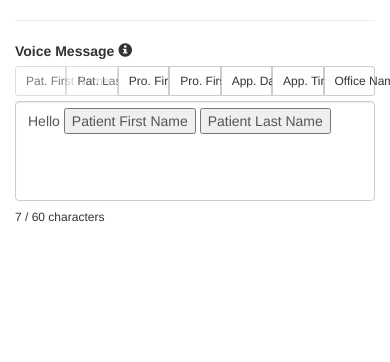
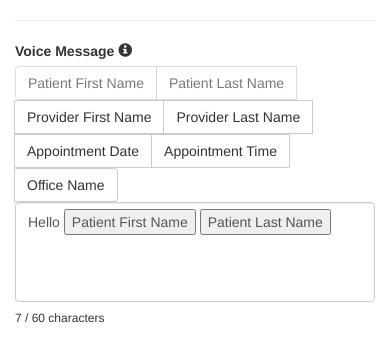
Before and after one commit to Robooto/messagecontrol, a website: page index.html in a window 390 px wide. Drawn offline with nearby package versions, Linux system fonts and the light colour scheme; files that its build step writes are made by us from their sources.

Commit message:
update buttons to be a tool bar

```diff
--- a/index.html
+++ b/index.html
@@ -13,7 +13,7 @@
 
     <!-- Optional theme -->
     <style>
-        #voiceTemplate{
+        #voiceTemplate {
             height: 100px;
         }
     </style>
@@ -43,6 +43,10 @@
     <!-- endinject -->
 
     <script>
+        String.prototype.replaceAll = function(search, replacement) {
+            var target = this;
+            return target.replace(new RegExp(search, 'g'), replacement);
+        };
         $(document).ready(function() {
             $('#voiceTemplate').remindermessage();
         });
--- a/js/rmMessageWidget.js
+++ b/js/rmMessageWidget.js
@@ -1,4 +1,4 @@
-$.widget("oa.remindermessage", {
+$.widget('oa.remindermessage', {
     options: {
         count: 60,
         wordList: [{
@@ -36,55 +36,56 @@ $.widget("oa.remindermessage", {
                 abr: 'Office Name',
                 template: '{OfficeName}',
                 name: 'oName'
-        }],
+            }
+        ],
         parseTemplateStrings: {
-            'patFirstName': function () {
+            'patFirstName': function() {
                 return '<input type="button" class="clearable" name="patFirstName" value="Patient First Name" />';
             },
-            'patLastName': function () {
+            'patLastName': function() {
                 return '<input type="button" class="clearable" name="patLastName" value="Patient Last Name" />';
             },
-            'proFirstName': function () {
-                return '<input type="button" class="clearable" name="proFirstName" value="Provider First Name" />';;
+            'proFirstName': function() {
+                return '<input type="button" class="clearable" name="proFirstName" value="Provider First Name" />';
             },
-            'proLastName': function () {
+            'proLastName': function() {
                 return '<input type="button" class="clearable" name="proLastName" value="Provider Last Name" />';
             },
-            'appDate': function () {
+            'appDate': function() {
                 return '<input type="button" class="clearable" name="appDate" value="Appointment Date" />';
             },
-            'appTime': function () {
+            'appTime': function() {
                 return '<input type="button" class="clearable" name="appTime" value="Appointment Time" />';
             },
-            'oName': function () {
+            'oName': function() {
                 return '<input type="button" class="clearable" name="oName" value="Office Name" />';
             }
         },
         templateStrings: {
-            'patFirstName': function () {
+            'patFirstName': function() {
                 return '{PatientFirstName}';
             },
-            'patLastName': function () {
+            'patLastName': function() {
                 return '{PatientLastName}';
             },
-            'proFirstName': function () {
+            'proFirstName': function() {
                 return '{ProviderFirstName}';
             },
-            'proLastName': function () {
+            'proLastName': function() {
                 return '{ProviderLastName}';
             },
-            'appDate': function () {
+            'appDate': function() {
                 return '{AppDate}';
             },
-            'appTime': function () {
+            'appTime': function() {
                 return '{AppTime}';
             },
-            'oName': function () {
+            'oName': function() {
                 return '{OfficeName}';
             }
         }
     },
-    _create: function () {
+    _create: function() {
         console.log(this.element[0].id);
         var div = $('<div>', {});
         this.element.wrap(div);
@@ -95,38 +96,38 @@ $.widget("oa.remindermessage", {
         this.element.parent().append(this._createCharCounter());
 
         this._on(this.element.parent(), {
-            'click.clearable': function(e){
+            'click.clearable': function(e) {
                 this._clearable(e);
             }
         });
 
         this._on(this.element, {
-            keyup: function (e) {
-                this.updateCount();
+            keyup: function(e) {
+                this.updateCount(e);
                 this.checkTemplates(e);
             }
         });
 
         this._render();
     },
-    checkTemplates: function(e){
+    checkTemplates: function(e) {
         var htmlButtons = this.element.find('input');
 
         var wordList = this.element.parent().find('.rm-wordList');
-        var buttonTemplates = wordList.find('.btn-group-sm').find('button');
+        var buttonTemplates = wordList.find('button');
 
         // Enable buttons
-        $.each(buttonTemplates, function (index,item) {
+        $.each(buttonTemplates, function(index, item) {
             $(item).attr('disabled', false);
         });
 
         // Disable options that are parsed
-        $.each(htmlButtons, function (index, item) {
+        $.each(htmlButtons, function(index, item) {
             var name = $(item).attr('name');
             var templates = ['patFirstName', 'patLastName', 'proFirstName', 'proLastName', 'appDate', 'appTime', 'oName'];
             var templateItem = $.inArray(name, templates);
-            if(templateItem > -1){
- buttonTemplates.filter('button[name='+templates[templateItem]+']').attr('disabled', true);
+            if (templateItem > -1) {
+                buttonTemplates.filter('button[name=' + templates[templateItem] + ']').attr('disabled', true);
             }
         }.bind(this));
 
@@ -135,7 +136,7 @@ $.widget("oa.remindermessage", {
         var span = $('<span>', {
             style: 'display: block; text-align: left;',
             'class': 'h6',
-            html: '<span>' + this.countLeft() + '</span>'  + ' / ' + this.options.count + ' characters'
+            html: '<span>' + this.countLeft() + '</span>' + ' / ' + this.options.count + ' characters'
         });
 
         return span;
@@ -143,35 +144,35 @@ $.widget("oa.remindermessage", {
     countLeft: function() {
         return this.element.text().length;
     },
-    updateCount: function () {
+    updateCount: function(e) {
         if (this.element.text().length > this.options.count) {
-//            this.element.text(this.element.text().substr(0, this.options.count));
+            //TODO Stop typing
+            return false;
         }
         this.element.siblings('span').children('span').text(this.countLeft());
     },
-    _setOptions: function (key, value) {
+    _setOptions: function(key, value) {
         $.Widget.prototype._setOptions.call(this, key, value);
         this._super(key, value);
         this._render();
     },
-    _render: function () {
+    _render: function() {
         this.parseTemplateString();
         this.updateCount();
     },
-    _clearable: function (event) {
+    _clearable: function(event) {
         var name = $(event.target).attr('name');
-        this.enableOption(name);
+        this.toggleOption(false, name);
         $(event.target).remove();
-
     },
     parseTemplateString: function() {
         var html = this.element.html();
         var pTempString = this.options.parseTemplateStrings;
 
         // Disable options that are parsed
-        $.each(this.options.wordList, function(index, item){
-            if(html.indexOf(item.template) > -1) {
-                this.disableOption(item.name);
+        $.each(this.options.wordList, function(index, item) {
+            if (html.indexOf(item.template) > -1) {
+                this.toggleOption(true, item.name);
             }
         }.bind(this));
 
@@ -182,7 +183,7 @@ $.widget("oa.remindermessage", {
             .replace('{ProviderLastName}', pTempString['proLastName']())
             .replace('{AppDate}', pTempString['appDate']())
             .replace('{AppTime}', pTempString['appTime']())
-            .replace('{OfficeName}', pTempString['oName']())
+            .replace('{OfficeName}', pTempString['oName']());
 
         console.log(htmlParsed);
 
@@ -192,7 +193,7 @@ $.widget("oa.remindermessage", {
         var selfElement = this.element.clone();
 
         var children = selfElement.children();
-        $.each(children, function (index, item) {
+        $.each(children, function(index, item) {
             $(item).replaceWith(this.options.templateStrings[$(item).attr('name')]);
         }.bind(this));
 
@@ -201,35 +202,36 @@ $.widget("oa.remindermessage", {
 
         return html;
     },
-    _createWordList: function () {
-        var div = $('<div>', {
+    _createWordList: function() {
+        var $div = $('<div>', {
             style: 'display:inline-block; width:100%;',
             'class': ''
         });
 
-        div.append('<div class=\"btn-group btn-group-justified rm-wordList\" role=group aria-label=...></div>');
+        $div.append('<div class=\"btn-group rm-wordList\" role=group aria-label=...></div>');
 
-        $.each(this.options.wordList, function(index, item){
-            var index = $('<button>', {
-                text: item.abr,
+        $.each(this.options.wordList, function(index, item) {
+            var button = $('<button>', {
+                text: item.value,
                 name: item.name,
                 title: item.value,
                 'class': 'btn btn-default'
             });
 
-            this._on(index, {
-                click: function (e) {
+            this._on(button, {
+                click: function(e) {
                     this.insertNode(e);
                 }
             });
 
-            div.find('.rm-wordList')
-                .append($('<div>', {'class': 'btn-group-sm btn-group'}).append(index));
+            $div
+                .find('.rm-wordList')
+                .append(button);
         }.bind(this));
 
-        return div;
+        return $div;
     },
-    _createMessageBox: function () {
+    _createMessageBox: function() {
         var div = $('<div>', {
             style: 'display:inline-block',
             'class': 'rm-messagebox',
@@ -239,35 +241,30 @@ $.widget("oa.remindermessage", {
 
         return div;
     },
-    insertNode: function (event) {
+    insertNode: function(event) {
         if (this._checkIfAttrExists($(event.target).attr('name'))) {
             console.log('attr already exists');
         } else {
             var name = $(event.target).attr('name');
             var text = $(event.target).attr('title');
-            this.disableOption(name);
+            this.toggleOption(true, name);
             this.element.focus();
             this._pasteHtmlAtCaret('<input name=' + name + ' type=button class=clearable value="' + text + '" />');
         }
     },
-    enableOption: function (name) {
-        var wordList = this.element.parent().find('.rm-wordList')
-        var word = wordList.find('.btn-group-sm').find('button[name='+name+']');
-        word.attr('disabled', false);
-    },
-    disableOption: function (name) {
-        var wordList = this.element.parent().find('.rm-wordList')
-        var word = wordList.find('.btn-group-sm').find('button[name='+name+']');
-        word.attr('disabled', true);
+    toggleOption: function(isEnabled, name) {
+        var wordList = this.element.parent().find('.rm-wordList');
+        var word = wordList.find('button[name=' + name + ']');
+        word.attr('disabled', isEnabled);
     },
     _checkIfAttrExists: function(name) {
-        if (this.element.find('[name='+name+']').length) {
+        if (this.element.find('[name=' + name + ']').length) {
             return true;
         } else {
             return false;
         }
     },
-    _pasteHtmlAtCaret: function (html) {
+    _pasteHtmlAtCaret: function(html) {
         var sel, range;
         if (window.getSelection) {
             // IE9 and non-IE
@@ -278,7 +275,7 @@ $.widget("oa.remindermessage", {
 
                 // Range.createContextualFragment() would be useful here but is
                 // non-standard and not supported in all browsers (IE9, for one)
-                var el = document.createElement("div");
+                var el = document.createElement('div');
                 el.innerHTML = html;
                 var frag = document.createDocumentFragment(),
                     node, lastNode;
@@ -296,7 +293,7 @@ $.widget("oa.remindermessage", {
                     sel.addRange(range);
                 }
             }
-        } else if (document.selection && document.selection.type != "Control") {
+        } else if (document.selection && document.selection.type !== 'Control') {
             // IE < 9
             document.selection.createRange().pasteHTML(html);
         }
```
Also changed, not shown: index.js (+20 -18 lines), 1 other file. Lines whose indentation alone changed are shown as unchanged.
